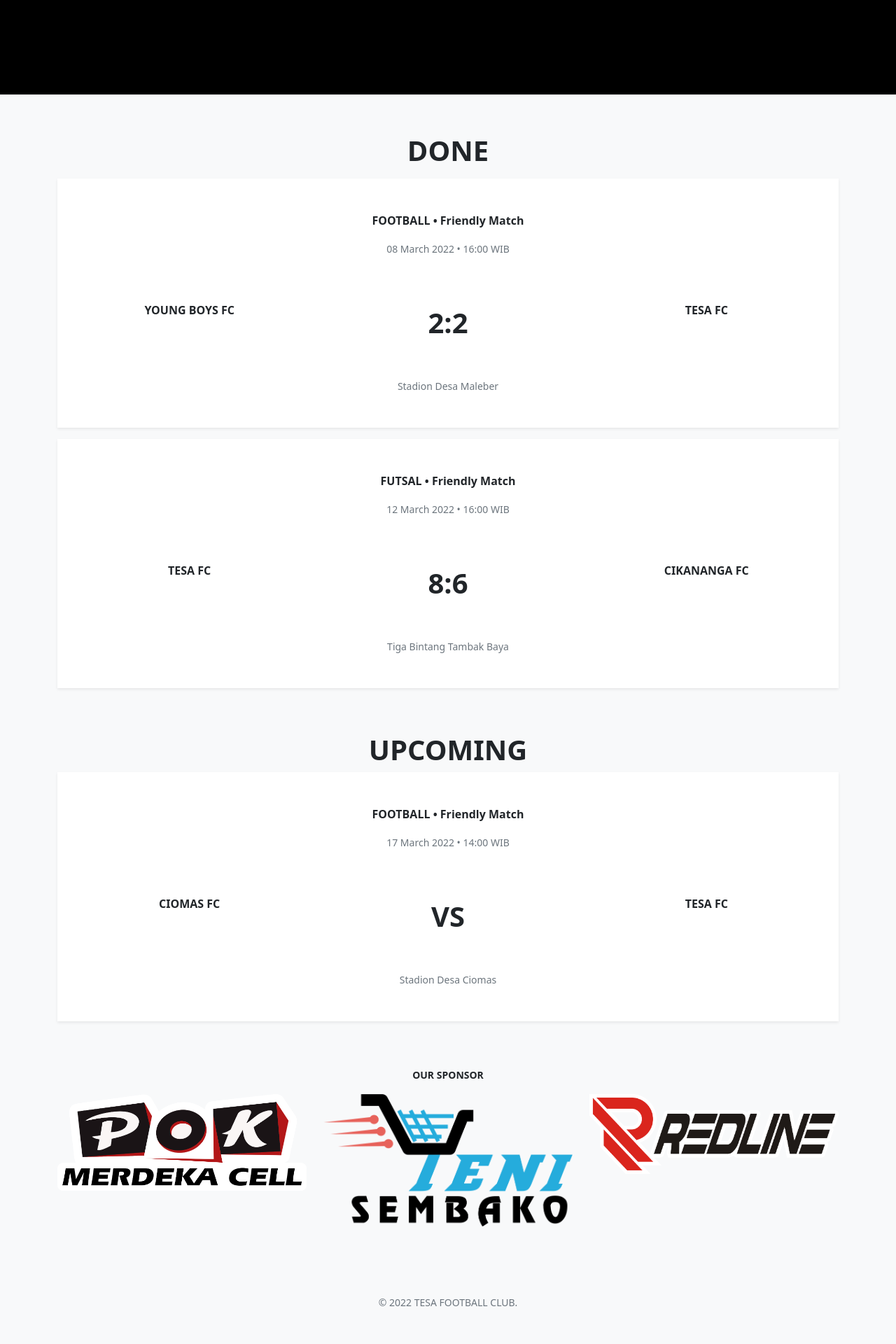
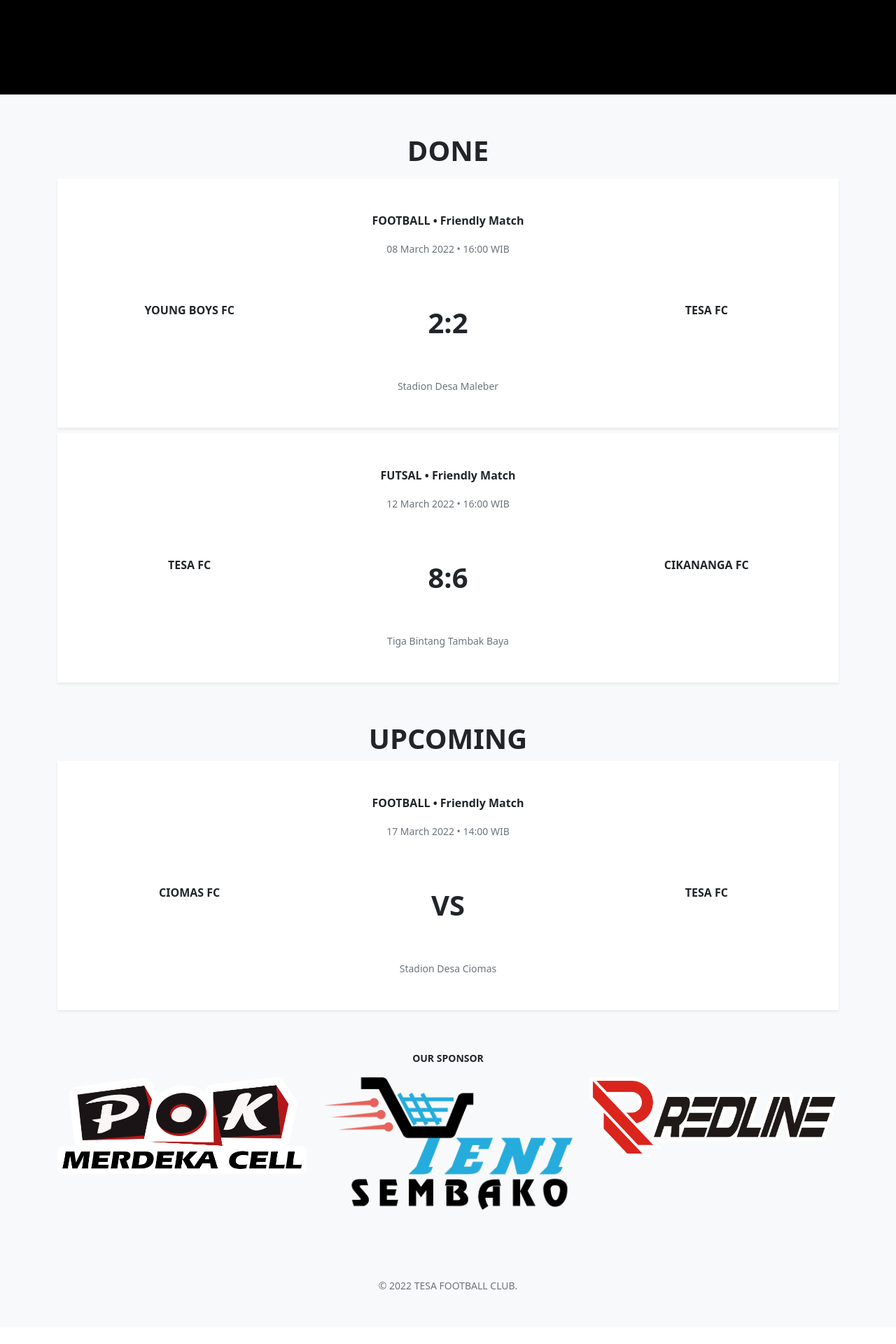
Before and after one commit to tesafc/www2, a Jekyll site: the page built from matches.html, in a window 1280 px wide. Shown: the part 757-2677 px from the top of the page at 70% size. Built offline with Jekyll 4.4.1, drawn with Linux system fonts in a browser that asks for light colours; after the commit the page ends 2653 px from its top, so only the background shows below that.

Commit message:
Update matches.html

```diff
--- a/matches.html
+++ b/matches.html
@@ -12,7 +12,7 @@ image: /assets/img/logo-1.png
       <h1 class="d-block w-100 pt-5 text-uppercase text-center fw-bold">{{ match.name }}</h1>
       {% for item in match.items %}
       <div class="col">
-        <div class="card rounded-0 border-0 shadow-sm mb-3">
+        <div class="card rounded-0 border-0 shadow-sm mb-2">
           <div class="card-body py-5">
             <p class="card-text text-center fw-bolder"><span class="text-uppercase">{{ item.type }}</span> • <span class="text-capitalize">{{ item.competition }}</span></p>
             <p class="card-text text-center text-capitalize text-secondary"><small>{{ item.date | date: "%d %B %Y • %R" | append: " WIB" }}</small></p>
```
